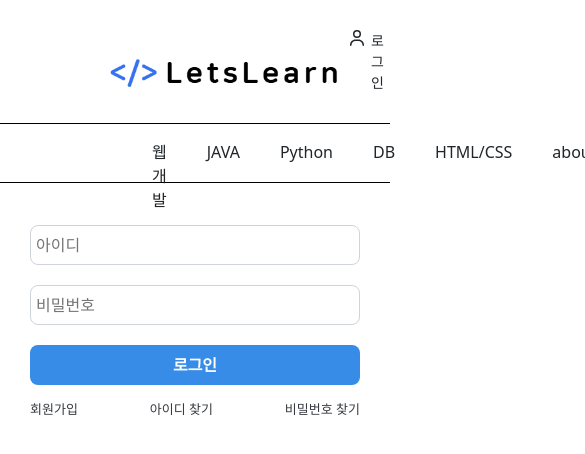
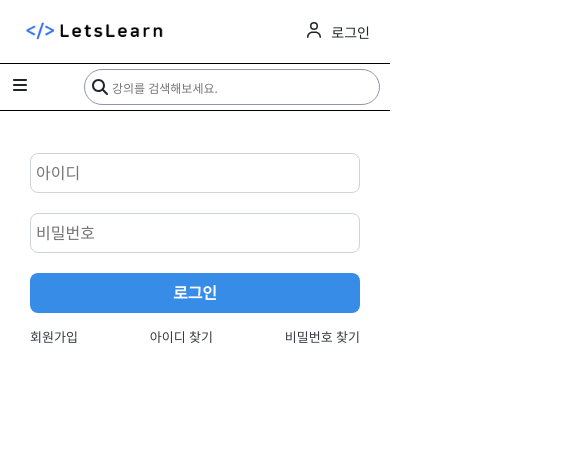
Before and after one commit to Jang-YuJin/react-eduRouter-prj, a React (Vite) app: page /login in a window 390 px wide. Shown: the top 454 px of the page, 585 px wide, since content can reach past the window. Built offline with nearby package versions, Linux system fonts and the light colour scheme.

Commit message:
메뉴, 전체상품 모바일 반응형

```diff
--- a/src/App.css
+++ b/src/App.css
@@ -43,6 +43,10 @@
 
 .menu-item:hover, .select-menu{
     color: #3572EF;
+}
+
+.menu-bar{
+    display: none;
 }
 
 .search-container{
@@ -149,3 +153,122 @@
 .search-password, .search-id, .signup{
     cursor: pointer;
 }
+
+/* 패드용 */
+@media screen and (max-width: 1024px){
+.head-container{
+    padding: 20px 20px;
+}
+
+.menu-container{
+    padding: 5px 10px;
+    height: auto;
+}
+
+.menu-item{
+    padding: 0 10px;
+    font-size: 12px;
+}
+
+.search-container{
+    margin-inline: 0px;
+    width: 50%;
+}
+
+.search-container input{
+    font-size: 12px;
+}
+
+.items-container{
+    display: flex;
+    flex-direction: column;
+}
+
+.card-img{
+    height: 80%;
+}
+
+.view-container{
+    margin-bottom: 30px;
+}
+
+.menu-bar{
+    display: block;
+}
+
+.menu.off{
+    display: none;
+}
+
+.menu.on{
+    top: 0;
+    left: 0;
+    width: 20vb;
+    height: 100%;
+    position: absolute;
+    margin: 0;
+    padding: 0;
+    display: flex;
+    flex-direction: column;
+    font-size: larger;
+    background: rgba(0, 0, 0, 0.8);
+    color: white;
+}
+
+.menu.on li{
+    margin: 10px 20px;
+}
+
+.menu-item:hover, .select-menu{
+    color: #739EC9;
+}
+
+.close-container.off{
+    display: none;
+}
+
+.close-container.on{
+    display: contents;
+}
+
+.menu-close-btn{
+    top: 0;
+    left: 20vb;
+    position: absolute;
+    background: rgb(0, 0, 0);
+    color: white;
+}
+}
+
+/* 핸드폰 화면 */
+@media screen and (max-width: 450px){
+.head-container{
+    padding: 20px 20px;
+}
+
+.logo-img{
+    width: 150px;
+    object-fit: cover;
+    cursor: pointer;
+}
+
+.menu-item{
+    padding: 0 10px;
+    font-size: 12px;
+}
+
+.menu-container{
+    padding: 5px 10px;
+    height: auto;
+}
+
+
+.search-container{
+    margin-inline: 0px;
+    width: 80%;
+}
+
+.search-container input{
+    font-size: 12px;
+}
+}
--- a/src/component/Navbar.jsx
+++ b/src/component/Navbar.jsx
@@ -1,4 +1,4 @@
-import React, { useEffect } from 'react'
+import React, { useEffect, useState } from 'react'
 import { FontAwesomeIcon } from '@fortawesome/react-fontawesome'
 import { library } from '@fortawesome/fontawesome-svg-core'
 /* import all the icons in Free Solid, Free Regular, and Brands styles */
@@ -9,6 +9,8 @@ import { useNavigate } from 'react-router-dom'
 library.add(fas, far, fab)
 
 const Navbar = ({ setSelectMenu, selectMenu }) => {
+  const [onOff, setOnOff] = useState('off');
+  const [closeOnOff, setCloseOnOff] = useState('off');
   const navigate = useNavigate();
 
   const menuList = ['웹개발', 'JAVA', 'Python', 'DB', 'HTML/CSS', 'about'];
@@ -20,6 +22,16 @@ const Navbar = ({ setSelectMenu, selectMenu }) => {
   const goToMain = () => {
     setSelectMenu('');
     navigate('/');
+  }
+
+  const settingCloseBtnOn = () => {
+    setOnOff('on');
+    setCloseOnOff('on');
+  }
+
+  const settingCloseBtnOff = () => {
+    setOnOff('off');
+    setCloseOnOff('off');
   }
 
   useEffect(() => {console.log(selectMenu)}, [selectMenu]);
@@ -34,7 +46,8 @@ const Navbar = ({ setSelectMenu, selectMenu }) => {
         </div>
       </div>
       <div className='menu-container'>
-        <ul className='menu'>
+        <FontAwesomeIcon icon="fa-solid fa-bars" className='menu-bar' onClick={settingCloseBtnOn}/>
+        <ul className={`menu ${onOff}`}>
           {menuList.map((item, index) => (
             <li className={`menu-item ${selectMenu.item === item ? 'select-menu' : ''}`} id={index} onClick={() => setSelectMenu({item})}>{item}</li>
           ))}
@@ -43,6 +56,9 @@ const Navbar = ({ setSelectMenu, selectMenu }) => {
           <FontAwesomeIcon icon="fa-solid fa-magnifying-glass" className='search-btn'/>
           <input type='text' placeholder='강의를 검색해보세요.'></input>
         </div>
+        <div className={`close-container ${closeOnOff}`}>
+          <button className='menu-close-btn' onClick={settingCloseBtnOff}>X</button>
+        </div>
       </div>
     </div>
   )
```
